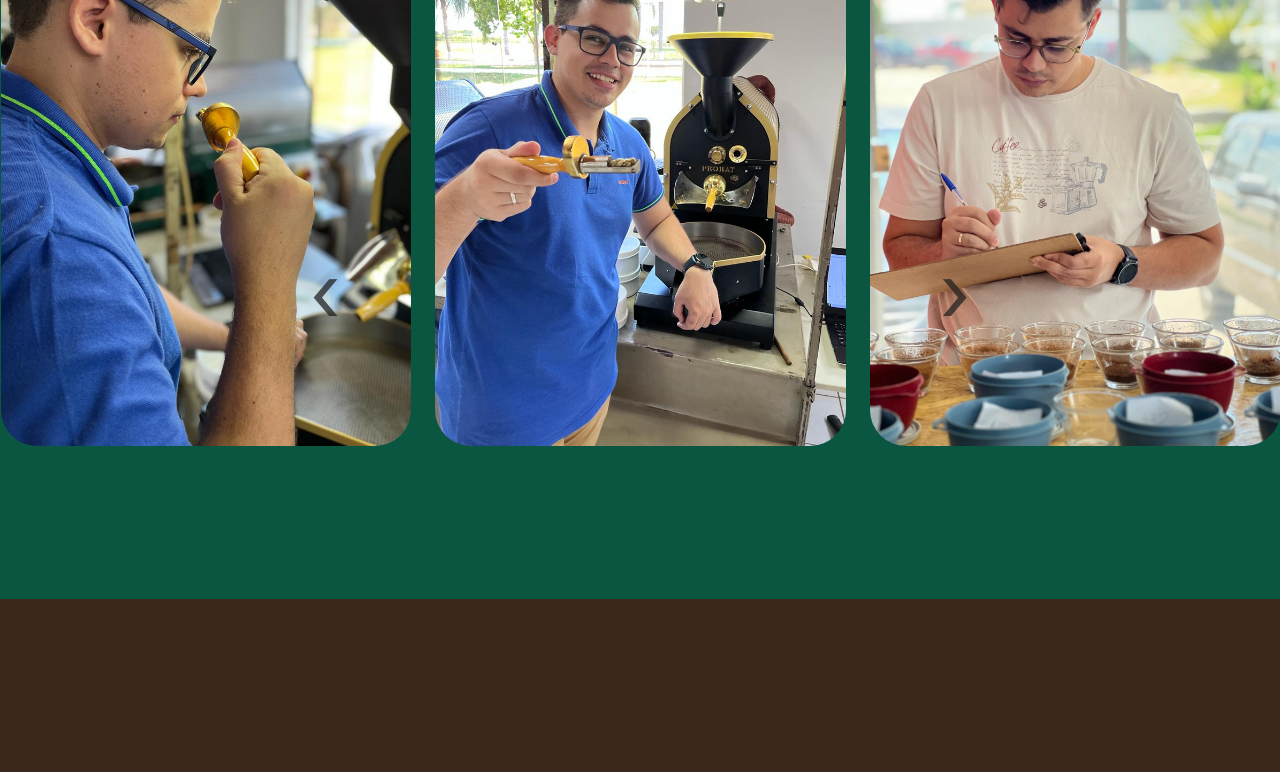
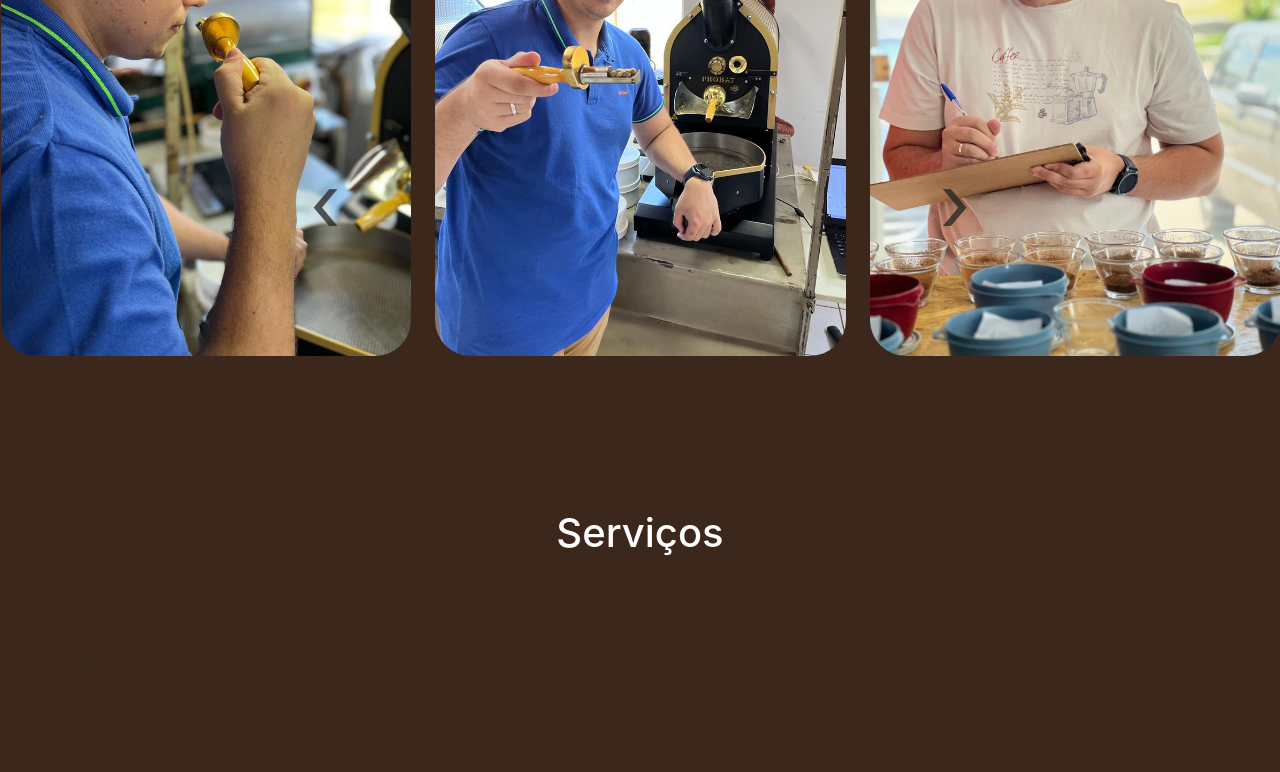
Before and after one commit to KelvinFlora/joao-coffee, a Vue app: page / in a window 1280 px wide. Shown: the part 840-1612 px from the top of the page. Built offline with nearby package versions, Linux system fonts and the light colour scheme.

Commit message:
homepage adjustments

```diff
--- a/src/views/HomeView.vue
+++ b/src/views/HomeView.vue
@@ -333,13 +333,13 @@
 </template>
 <style>
 .owl-carousel {
-  background-color: #0a5640;
-  padding-top: 100px;
-  padding-bottom: 150px;
+  background-color: #3b271c;
+  padding-top: 10px;
+  padding-bottom: 50px;
 }
 .owl-carousel,
 .owl-stage {
-  min-height: 100vh;
+  min-height: 70vh;
 }
 
 .owl-nav {
@@ -350,7 +350,7 @@
   justify-content: space-around;
   min-height: 100px;
   font-size: 5rem !important;
-  margin-top: -60vh;
+  margin-top: -30vh;
 }
 
 .owl-carousel .owl-nav button.owl-next,
@@ -432,7 +432,7 @@
   width: 60%;
 }
 .title-section {
-  padding-top: 100px;
+  padding-top: 50px;
   padding-bottom: 100px;
 }
 
```
